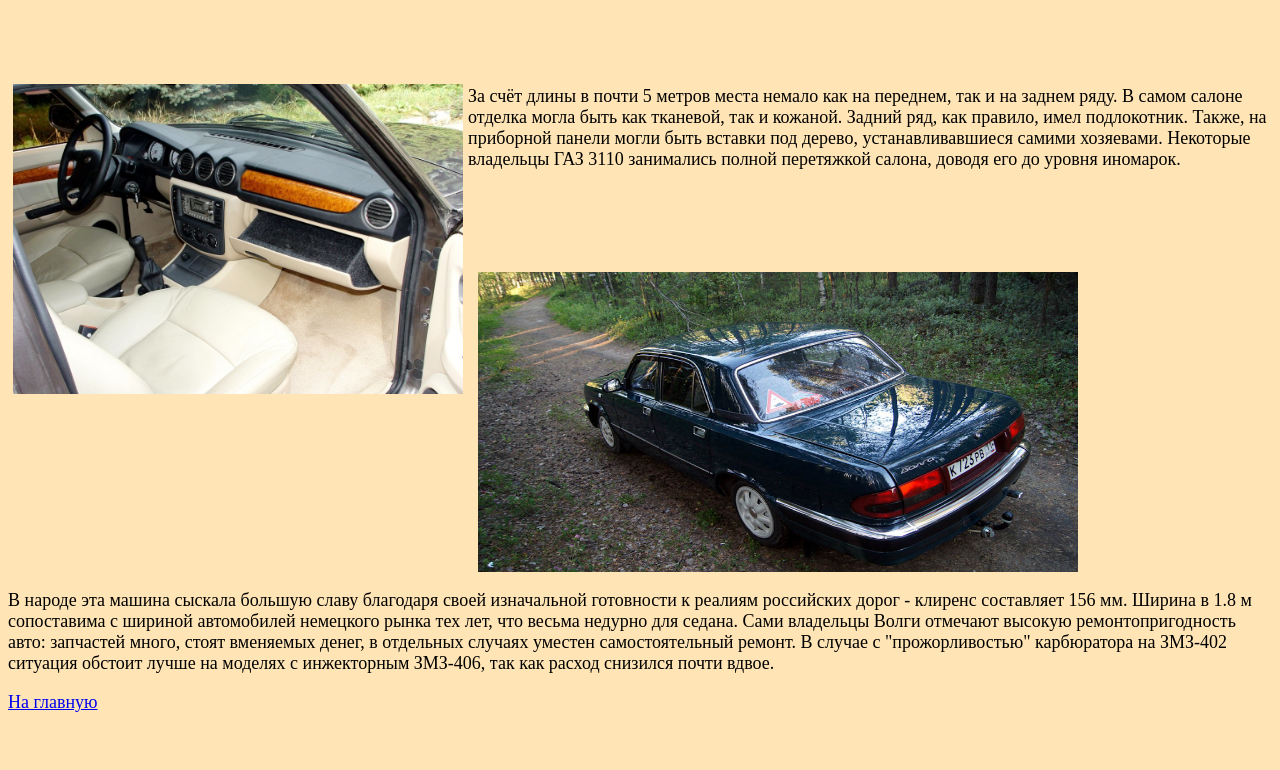
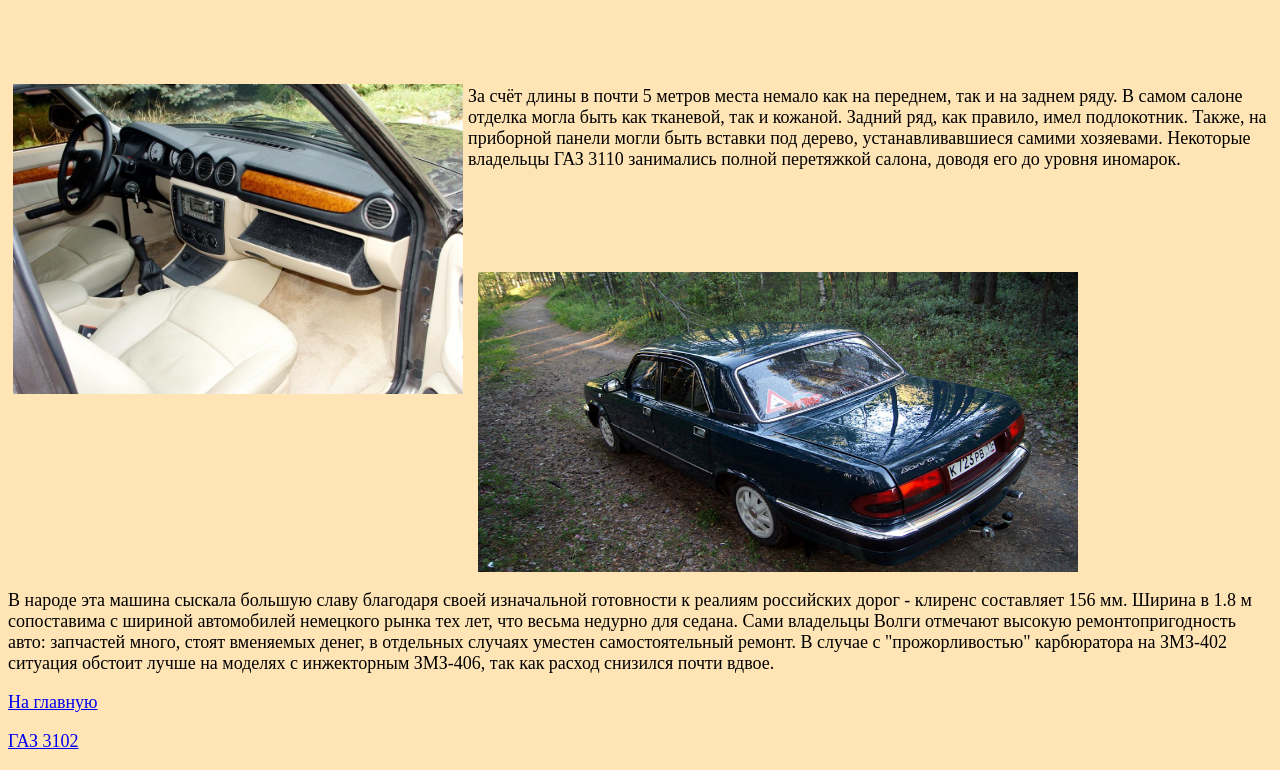
Before and after one commit to thebigGleboffsky/thebigGleboffsky.github.io, a plain HTML site: page 3110volga.html in a window 1280 px wide. Shown: the part 513-1283 px from the top of the page. Before the commit the page ends 1244 px from the top, so only its background shows below. Drawn offline with Linux system fonts and the light colour scheme.

Commit message:
Update 3110volga.html

```diff
--- a/3110volga.html
+++ b/3110volga.html
@@ -17,5 +17,7 @@
 <p><img src="5ee3bb6s-960.jpg" hspace="10" width="600" height="300" align=top> </p>
    <font size="4"><p>В народе эта машина сыскала большую славу благодаря своей изначальной готовности к реалиям российских дорог - клиренс составляет 156 мм. Ширина в 1.8 м сопоставима с шириной автомобилей немецкого рынка тех лет, что весьма недурно для седана. Сами владельцы Волги отмечают высокую ремонтопригодность авто: запчастей много, стоят вменяемых денег, в отдельных случаях уместен самостоятельный ремонт. В случае с "прожорливостью" карбюратора на ЗМЗ-402 ситуация обстоит лучше на моделях с инжекторным ЗМЗ-406, так как расход снизился почти вдвое.</p>
 <p><a href="index.html">На главную</a></p>
+<p><a href="3102volga.html">ГАЗ 3102</a></p>
+
 </body>
 </html>
```
